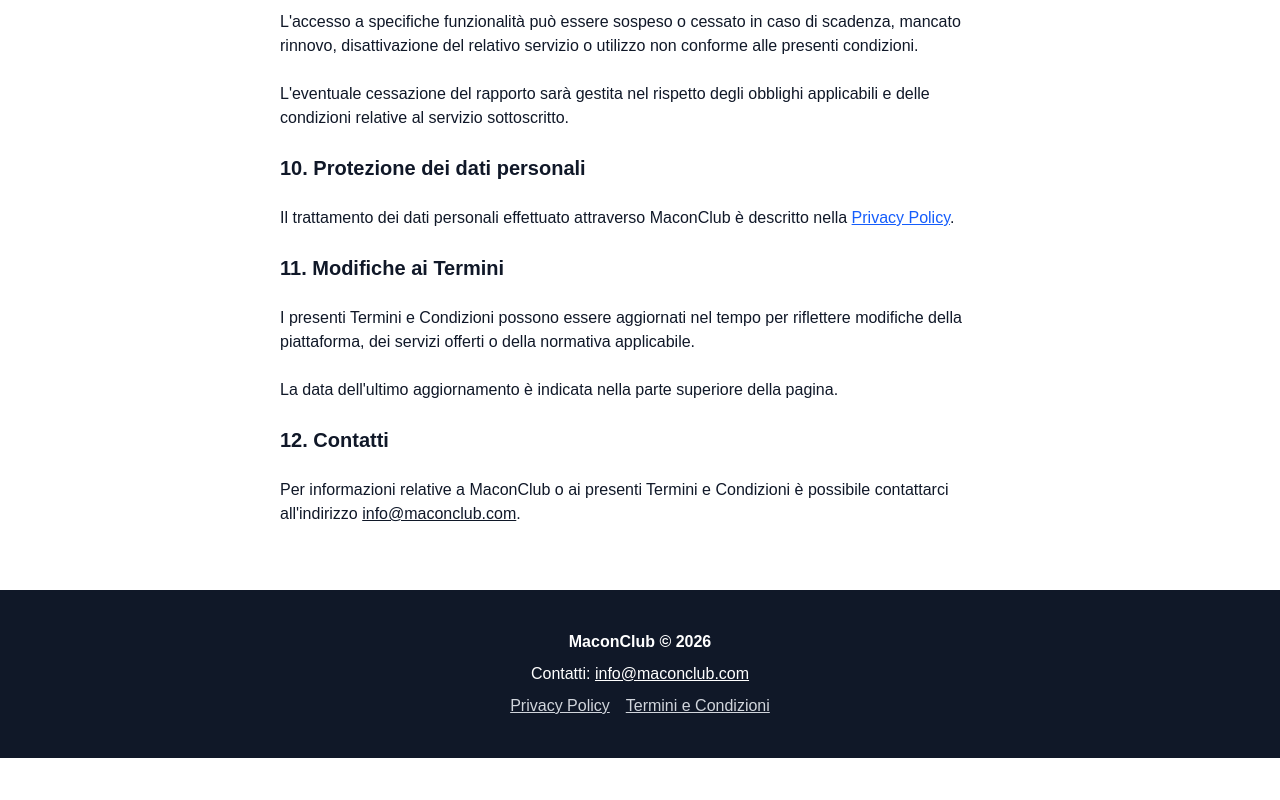
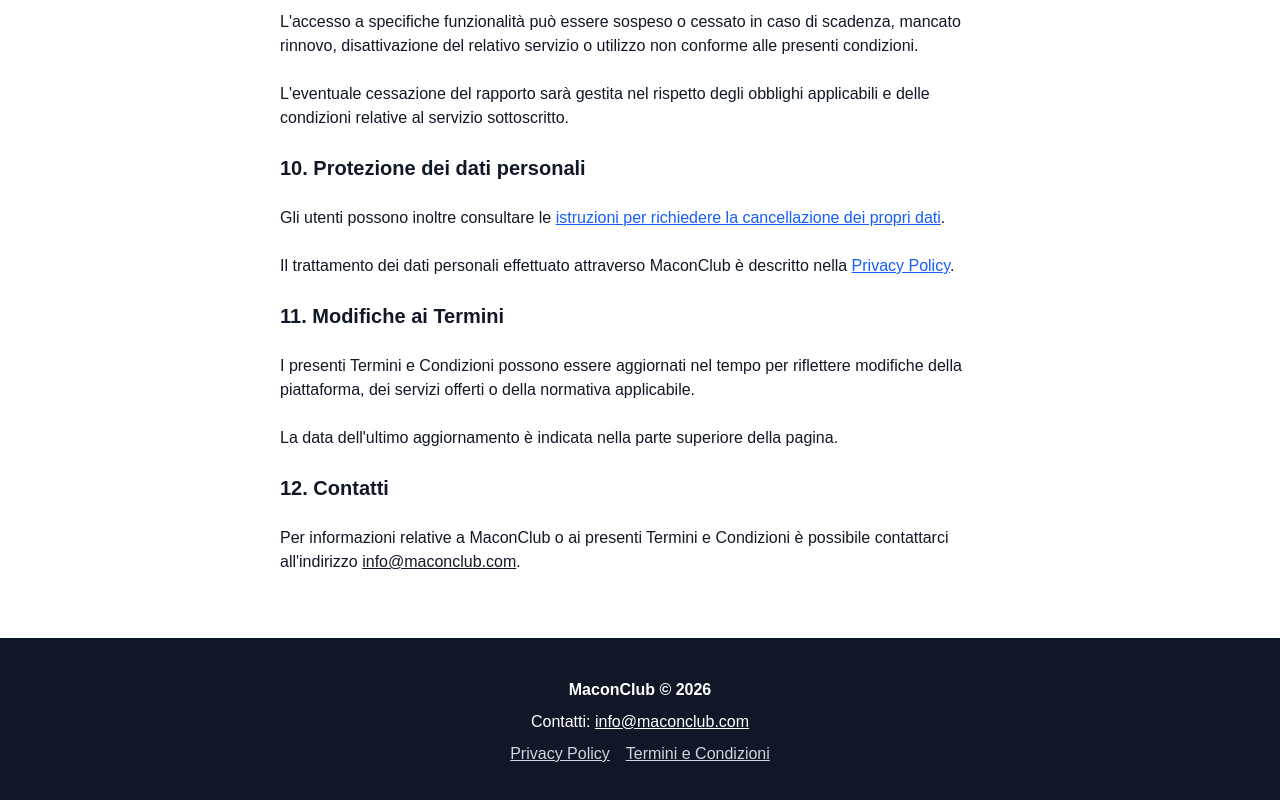
Before and after one commit to maurotto80/maconclub-landing, a Next.js app: page /terms in a window 1280 px wide. Shown: the part 2322-3122 px from the top of the page. Before the commit the page ends 3080 px from the top, so only its background shows below. Built offline with nearby package versions, Linux system fonts and the light colour scheme.

Commit message:
add link data delete

```diff
--- a/app/terms/page.tsx
+++ b/app/terms/page.tsx
@@ -218,6 +218,18 @@
           </h2>
 
           <p>
+  Gli utenti possono inoltre consultare le{" "}
+  <a
+    href="/data-deletion"
+    className="underline text-blue-600"
+  >
+    istruzioni per richiedere la cancellazione dei propri dati
+  </a>
+  .
+</p>
+
+
+          <p>
             Il trattamento dei dati personali effettuato
             attraverso MaconClub è descritto nella{" "}
             <a
```
